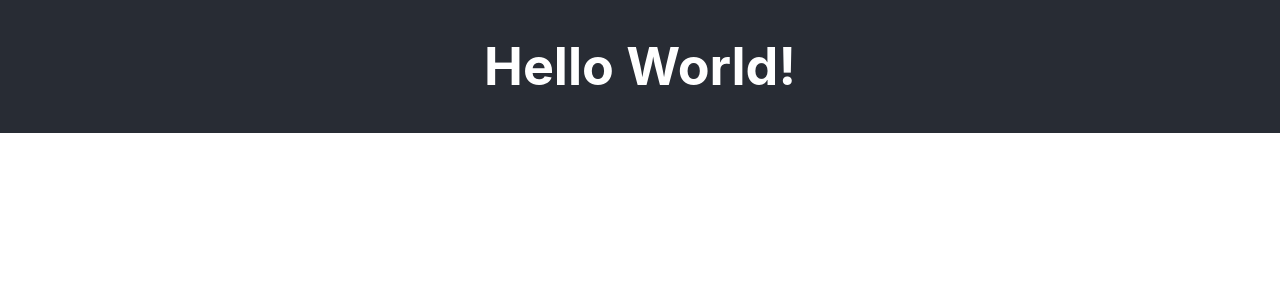
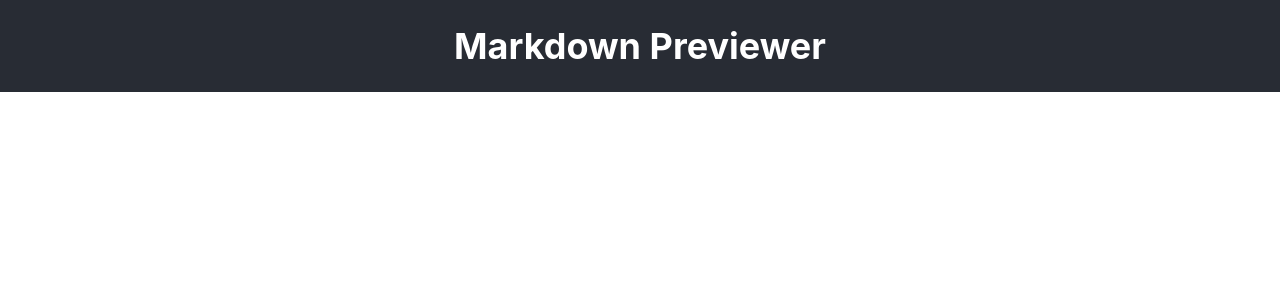
Before and after one commit to StevanFreeborn/freecodecamp-markdown-previewer, a React (Create React App) app: page / in a window 1280 px wide. Shown: the top 300 px of the page. Built offline with nearby package versions, Linux system fonts and the light colour scheme.

Commit message:
Changed header;

```diff
--- a/src/App.js
+++ b/src/App.js
@@ -4,7 +4,7 @@ function App() {
   return (
     <div className="App">
       <header className="App-header">
-      <h1>Hello World!</h1>
+      <h1>Markdown Previewer</h1>
       </header>
     </div>
   );
--- a/src/App.scss
+++ b/src/App.scss
@@ -8,6 +8,6 @@
   flex-direction: column;
   align-items: center;
   justify-content: center;
-  font-size: calc(10px + 2vmin);
+  font-size: calc(10px + 1vmin);
   color: white;
 }
--- a/src/index.js
+++ b/src/index.js
@@ -1,6 +1,6 @@
 import React from 'react';
 import ReactDOM from 'react-dom';
-import './index.css';
+import './index.scss';
 import App from './App';
 import reportWebVitals from './reportWebVitals';
 
@@ -11,7 +11,4 @@ ReactDOM.render(
   document.getElementById('root')
 );
 
-// If you want to start measuring performance in your app, pass a function
-// to log results (for example: reportWebVitals(console.log))
-// or send to an analytics endpoint. Learn more: https://bit.ly/CRA-vitals
 reportWebVitals();
```
Also changed, not shown: src/index.scss (renamed from src/index.css).
